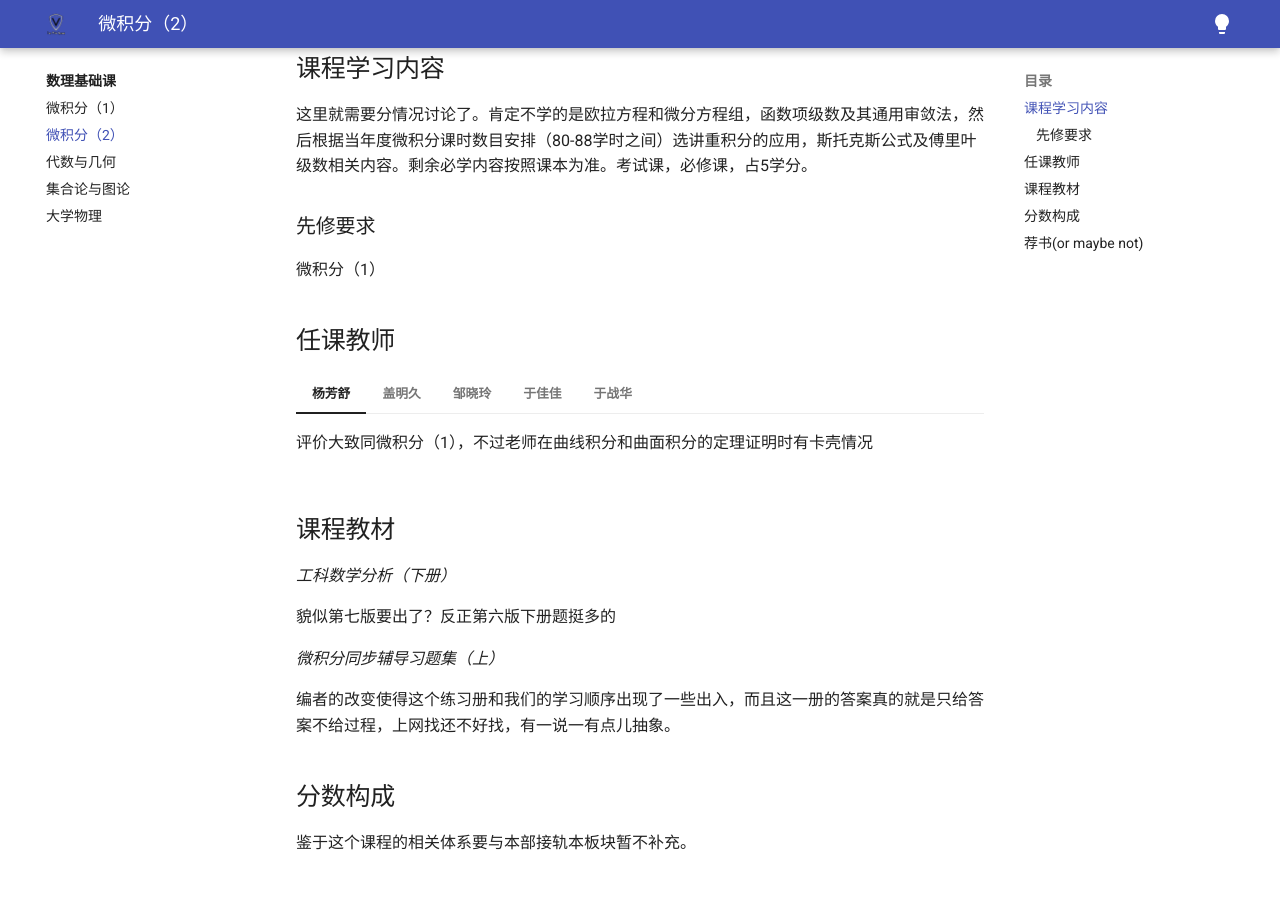
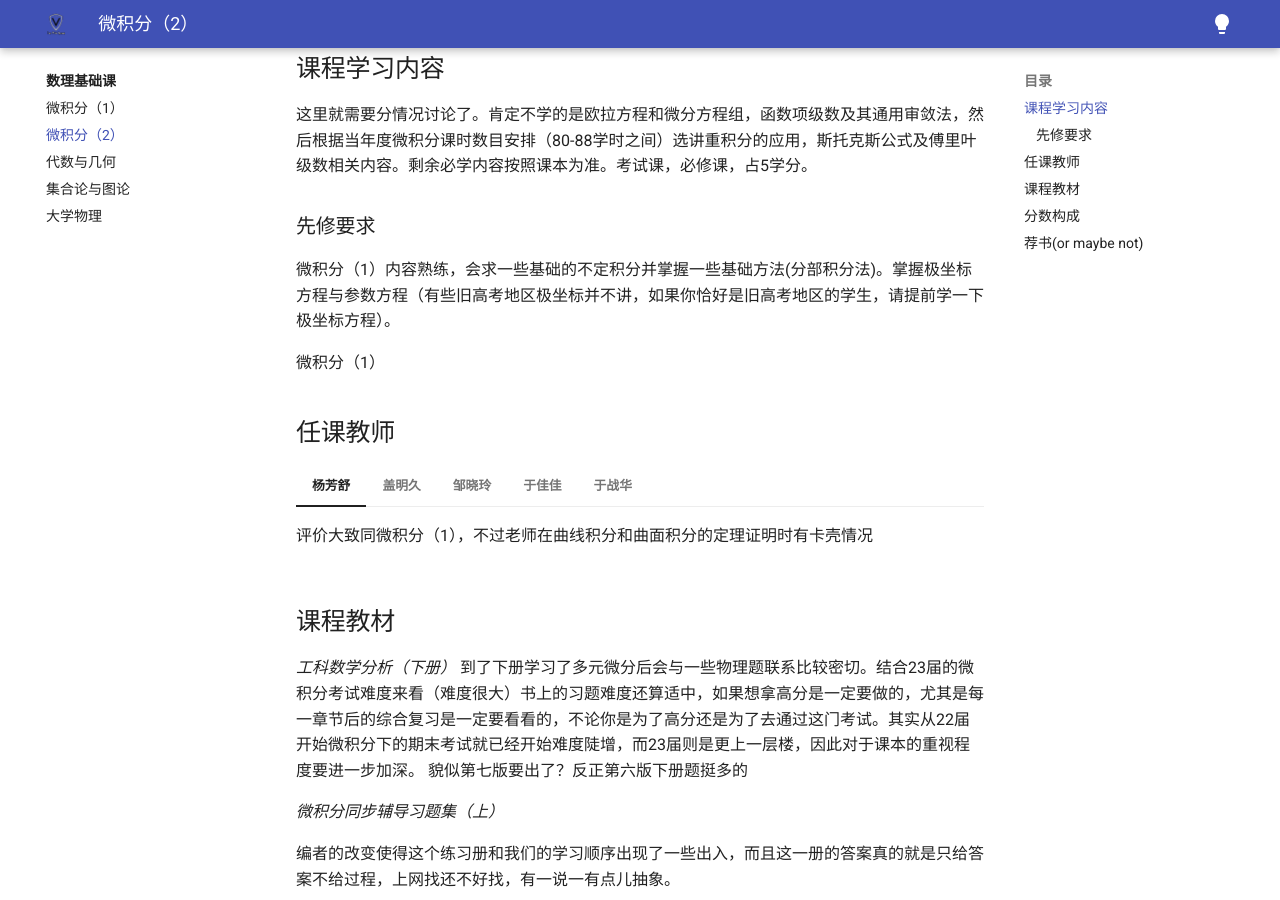
Before and after one commit to Fifth-Space/HITWH-CS, an MkDocs documentation site: the page built from docs/basic/calculus(2).md, in a window 1280 px wide and 900 px high, scrolled down 210 px. Built offline with MkDocs 1.6.1 and Material for MkDocs 9.7.7, drawn with Linux system fonts in a browser that asks for light colours; comment, search, counter and statistics services are not loaded.

Commit message:
修改自述文件

```diff
--- a/docs/basic/calculus(2).md
+++ b/docs/basic/calculus(2).md
@@ -8,6 +8,8 @@
 这里就需要分情况讨论了。肯定不学的是欧拉方程和微分方程组，函数项级数及其通用审敛法，然后根据当年度微积分课时数目安排（80-88学时之间）选讲重积分的应用，斯托克斯公式及傅里叶级数相关内容。剩余必学内容按照课本为准。考试课，必修课，占5学分。
 
 ### 先修要求
+微积分（1）内容熟练，会求一些基础的不定积分并掌握一些基础方法(分部积分法)。掌握极坐标方程与参数方程（有些旧高考地区极坐标并不讲，如果你恰好是旧高考地区的学生，请提前学一下极坐标方程）。
+
 
 微积分（1）
 
@@ -19,6 +21,8 @@
 
 === "盖明久"
 
+    这是一位老讲师了，上课喜欢板书，ppt并不常用，有部分节课甚至连雨课堂都不开，但会在qq群里发每节课的课件。一般每讲完一章会发布一次课堂小测在课上现做，同时每讲完一章也会收这一章习题册的作业。选这个老师课的人很多，而老师又喜欢板书有时还不放ppt，因此视力不好的同学最好提早到教室去选一个能看清的座位，否则上课效率会大打折扣。老师讲课风格偏严肃，但是人很好，给分也相当可观。
+
 === "邹晓玲"
 
 === "于佳佳"
@@ -28,7 +32,7 @@
 ## 课程教材
 
 *工科数学分析（下册）*
-
+到了下册学习了多元微分后会与一些物理题联系比较密切。结合23届的微积分考试难度来看（难度很大）书上的习题难度还算适中，如果想拿高分是一定要做的，尤其是每一章节后的综合复习是一定要看看的，不论你是为了高分还是为了去通过这门考试。其实从22届开始微积分下的期末考试就已经开始难度陡增，而23届则是更上一层楼，因此对于课本的重视程度要进一步加深。
 貌似第七版要出了？反正第六版下册题挺多的
 
 *微积分同步辅导习题集（上）*
```
Also changed, not shown: docs/basic/calculus(1).md (+3 -0 lines), docs/basic/lin-algebra.md (+6 -0 lines), docs/basic/physics.md (+5 -1 lines).
